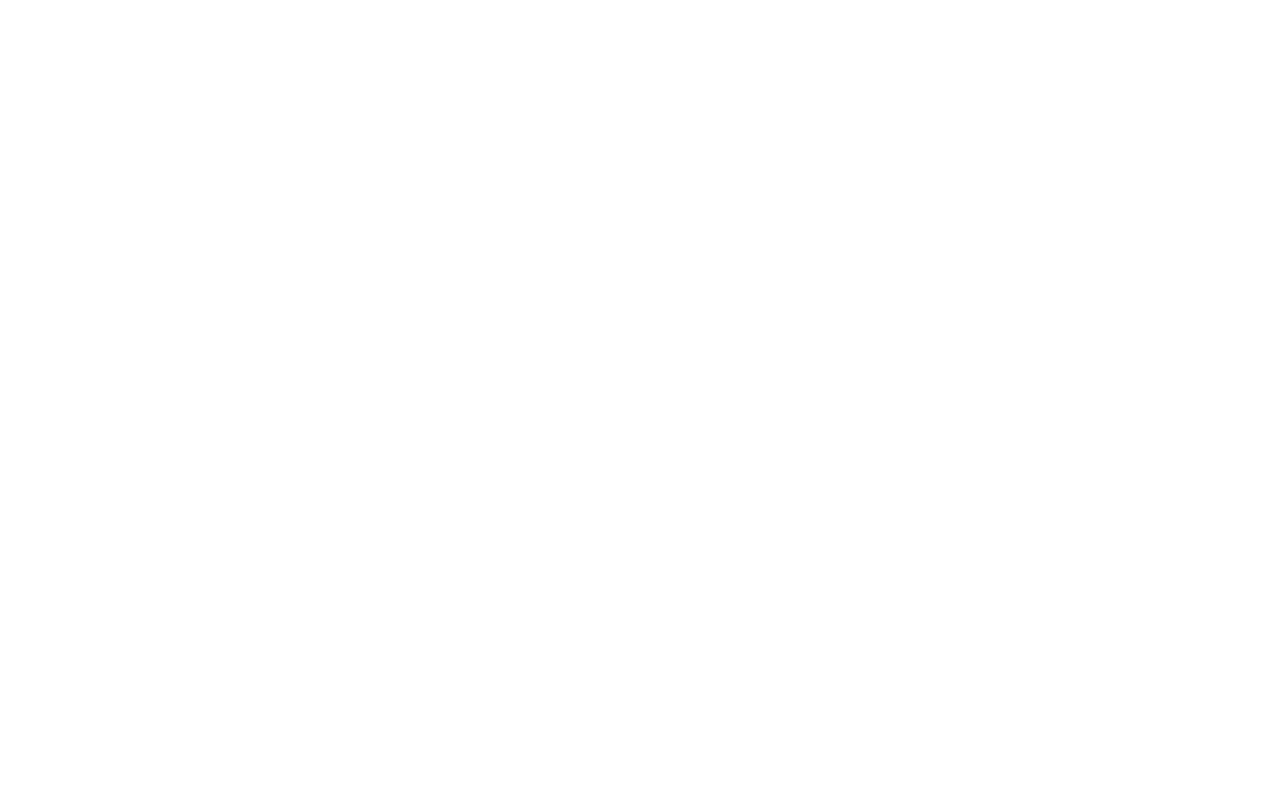
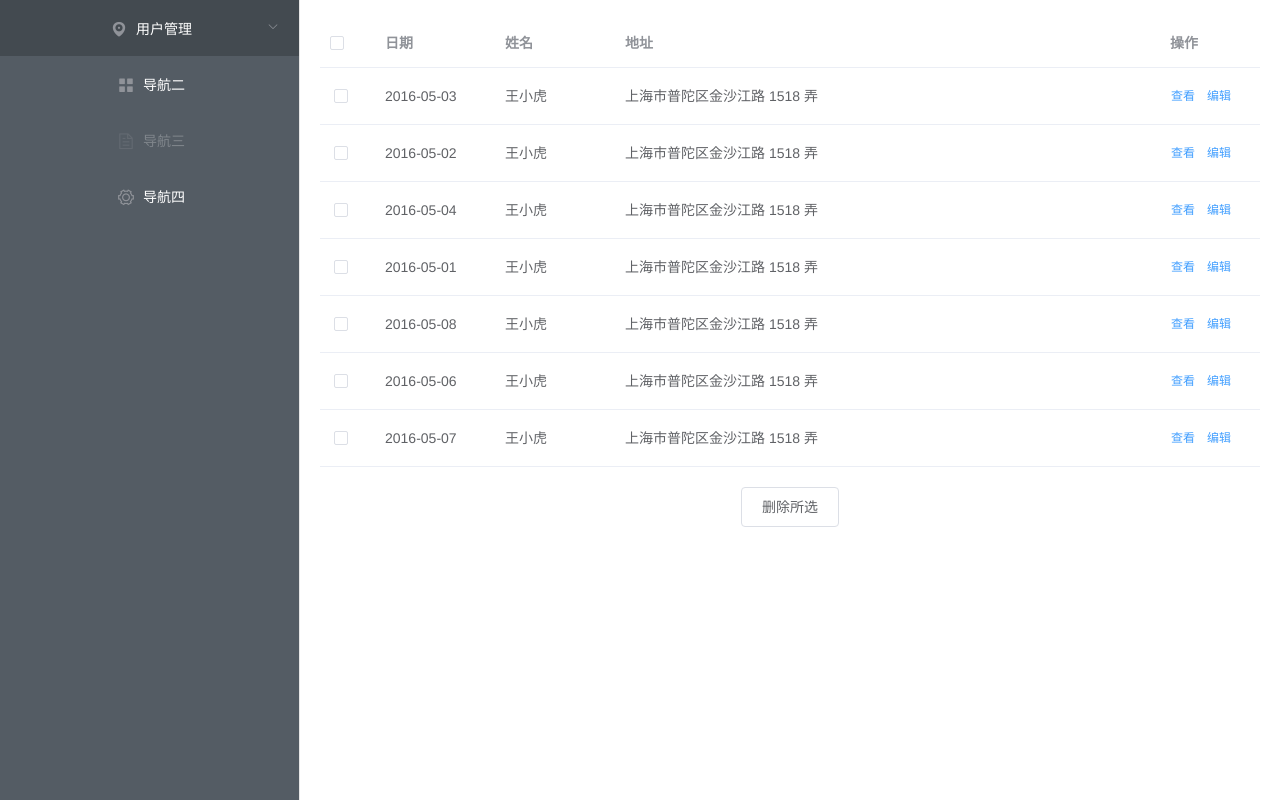
Before and after one commit to Mission00/admin_ui, a Vue app: page /#/adminlist in a window 1280 px wide. Built offline with nearby package versions, Linux system fonts and the light colour scheme.

Commit message:
添加了登录和用户管理的页面

```diff
--- /dev/null
+++ b/src/components/Home.vue
@@ -0,0 +1,35 @@
+<template>
+  <div class="home">
+      <el-container style="height:100%">
+        <el-aside>
+            <NavMenu></NavMenu>
+        </el-aside>
+        <el-main>
+            <router-view/>
+        </el-main>
+    </el-container>
+  </div>
+</template>
+
+<script>
+  import NavMenu from './common/NavMenu'
+  export default {
+    name: 'Home',
+    components: {NavMenu}
+  }
+</script>
+
+<style>
+.home{
+    width:100%;
+    height:100%;
+    position: absolute;
+}
+html,body,#app,.el-container{
+      /*设置内部填充为0，几个布局元素之间没有间距*/
+      padding: 0px;
+        /*外部间距也是如此设置*/
+      margin: 0px;
+      /*统一设置高度为100%*/
+  }
+</style>
--- a/src/components/Login.vue
+++ b/src/components/Login.vue
@@ -86,12 +86,12 @@ import {getStore} from './libs/storage';
 
             console.log(getStore("adminid"))
             console.log(getStore("adminname"))
-            // this.$router.replace('/home')
-            // this.$notify({
-            //   title: '登录成功',
-            //   message: '欢迎回来',
-            //   position: 'top-left'
-            // });
+            this.$router.replace('/home')
+            this.$notify({
+              title: '登录成功',
+              message: '欢迎回来',
+              position: 'top-left'
+            });
           }
           else
           {
--- a/src/components/common/NavMenu.vue
+++ b/src/components/common/NavMenu.vue
@@ -0,0 +1,51 @@
+<template>
+    <el-menu
+    router
+    class="el-menu-vertical-demo"
+    @open="handleOpen"
+    @close="handleClose"
+    background-color="#545c64"
+    text-color="#fff"
+    active-text-color="#ffd04b"
+    style="min-height:100%;">
+        <el-submenu index="1">
+            <template slot="title">
+                <i class="el-icon-location"></i>
+                <span>用户管理</span>
+            </template>
+            <el-menu-item index="/userlist" >普通用户</el-menu-item>
+            <el-menu-item index="/adminlist">管理员</el-menu-item>
+        </el-submenu>
+
+        <el-menu-item index="2">
+            <i class="el-icon-menu"></i>
+            <span slot="title">导航二</span>
+        </el-menu-item>
+
+        <el-menu-item index="3" disabled>
+            <i class="el-icon-document"></i>
+            <span slot="title">导航三</span>
+        </el-menu-item>
+
+        <el-menu-item index="4">
+            <i class="el-icon-setting"></i>
+            <span slot="title">导航四</span>
+        </el-menu-item>
+
+    </el-menu>
+</template>
+
+<script>
+import {getStore} from '../libs/storage';
+  export default {
+    name:'NavMenu',
+    methods: {
+      handleOpen(key, keyPath) {
+        console.log(key, keyPath);
+      },
+      handleClose(key, keyPath) {
+        console.log(key, keyPath);
+      }
+    }
+  }
+</script>
--- /dev/null
+++ b/src/components/usercontroll/adminList.vue
@@ -0,0 +1,100 @@
+<template>
+<div>
+  <el-table
+    ref="multipleTable"
+    :data="tableData"
+    tooltip-effect="dark"
+    style="width: 100%"
+    @selection-change="handleSelectionChange">
+    <el-table-column
+      type="selection"
+      width="55">
+    </el-table-column>
+    <el-table-column
+      label="日期"
+      width="120">
+      <template slot-scope="scope">{{ scope.row.date }}</template>
+    </el-table-column>
+    <el-table-column
+      prop="name"
+      label="姓名"
+      width="120">
+    </el-table-column>
+    <el-table-column
+      prop="address"
+      label="地址"
+      show-overflow-tooltip>
+    </el-table-column>
+    <el-table-column
+        fixed="right"
+        label="操作"
+        width="100">
+        <template slot-scope="scope">
+            <el-button @click="handleClick(scope.row)" type="text" size="small">查看</el-button>
+            <el-button type="text" size="small">编辑</el-button>
+        </template>
+    </el-table-column>
+  </el-table>
+  <div style="margin-top: 20px">
+      <el-button>删除所选</el-button>
+  </div>
+</div>
+</template>
+
+<script>
+  export default {
+    name:"userList",
+    data() {
+      return {
+        tableData: [{
+          date: '2016-05-03',
+          name: '王小虎',
+          address: '上海市普陀区金沙江路 1518 弄'
+        }, {
+          date: '2016-05-02',
+          name: '王小虎',
+          address: '上海市普陀区金沙江路 1518 弄'
+        }, {
+          date: '2016-05-04',
+          name: '王小虎',
+          address: '上海市普陀区金沙江路 1518 弄'
+        }, {
+          date: '2016-05-01',
+          name: '王小虎',
+          address: '上海市普陀区金沙江路 1518 弄'
+        }, {
+          date: '2016-05-08',
+          name: '王小虎',
+          address: '上海市普陀区金沙江路 1518 弄'
+        }, {
+          date: '2016-05-06',
+          name: '王小虎',
+          address: '上海市普陀区金沙江路 1518 弄'
+        }, {
+          date: '2016-05-07',
+          name: '王小虎',
+          address: '上海市普陀区金沙江路 1518 弄'
+        }],
+        multipleSelection: []
+      }
+    },
+
+    methods: {
+      toggleSelection(rows) {
+        if (rows) {
+          rows.forEach(row => {
+            this.$refs.multipleTable.toggleRowSelection(row);
+          });
+        } else {
+          this.$refs.multipleTable.clearSelection();
+        }
+      },
+      handleSelectionChange(val) {
+        this.multipleSelection = val;
+      },
+      handleClick(row) {
+        console.log(row);
+      }
+    }
+  }
+</script>
--- /dev/null
+++ b/src/components/usercontroll/userList.vue
@@ -0,0 +1,100 @@
+<template>
+<div>
+  <el-table
+    ref="multipleTable"
+    :data="tableData"
+    tooltip-effect="dark"
+    style="width: 100%"
+    @selection-change="handleSelectionChange">
+    <el-table-column
+      type="selection"
+      width="55">
+    </el-table-column>
+    <el-table-column
+      label="日期"
+      width="120">
+      <template slot-scope="scope">{{ scope.row.date }}</template>
+    </el-table-column>
+    <el-table-column
+      prop="name"
+      label="姓名"
+      width="120">
+    </el-table-column>
+    <el-table-column
+      prop="address"
+      label="地址"
+      show-overflow-tooltip>
+    </el-table-column>
+    <el-table-column
+        fixed="right"
+        label="操作"
+        width="100">
+        <template slot-scope="scope">
+            <el-button @click="handleClick(scope.row)" type="text" size="small">查看</el-button>
+            <el-button type="text" size="small">编辑</el-button>
+        </template>
+    </el-table-column>
+  </el-table>
+  <div style="margin-top: 20px">
+      <el-button>删除所选</el-button>
+  </div>
+</div>
+</template>
+
+<script>
+  export default {
+    name:"userList",
+    data() {
+      return {
+        tableData: [{
+          date: '2016-05-03',
+          name: '王小虎',
+          address: '上海市普陀区金沙江路 1518 弄'
+        }, {
+          date: '2016-05-02',
+          name: '王小虎',
+          address: '上海市普陀区金沙江路 1518 弄'
+        }, {
+          date: '2016-05-04',
+          name: '王小虎',
+          address: '上海市普陀区金沙江路 1518 弄'
+        }, {
+          date: '2016-05-01',
+          name: '王小虎',
+          address: '上海市普陀区金沙江路 1518 弄'
+        }, {
+          date: '2016-05-08',
+          name: '王小虎',
+          address: '上海市普陀区金沙江路 1518 弄'
+        }, {
+          date: '2016-05-06',
+          name: '王小虎',
+          address: '上海市普陀区金沙江路 1518 弄'
+        }, {
+          date: '2016-05-07',
+          name: '王小虎',
+          address: '上海市普陀区金沙江路 1518 弄'
+        }],
+        multipleSelection: []
+      }
+    },
+
+    methods: {
+      toggleSelection(rows) {
+        if (rows) {
+          rows.forEach(row => {
+            this.$refs.multipleTable.toggleRowSelection(row);
+          });
+        } else {
+          this.$refs.multipleTable.clearSelection();
+        }
+      },
+      handleSelectionChange(val) {
+        this.multipleSelection = val;
+      },
+      handleClick(row) {
+        console.log(row);
+      }
+    }
+  }
+</script>
--- a/src/router/index.js
+++ b/src/router/index.js
@@ -2,6 +2,10 @@ import Vue from 'vue'
 import Router from 'vue-router'
 import HelloWorld from '@/components/HelloWorld'
 import Login from '@/components/Login'
+import Home from '@/components/Home'
+import UserList from '@/components/usercontroll/userList'
+import AdminList from '@/components/usercontroll/adminList'
+
 
 Vue.use(Router)
 
@@ -18,5 +22,23 @@ export default new Router({
       name:'Login',
       component: Login
     },
+    {
+      path: '/home',
+      name: 'Home',
+      component: Home,
+      children:[
+        {
+            path:'/userlist',
+            name:'userList',
+            component: UserList
+        },
+        {
+          path:'/adminlist',
+          name:'adminList',
+          component: AdminList
+      },
+
+      ]
+    }
   ]
 })
```
